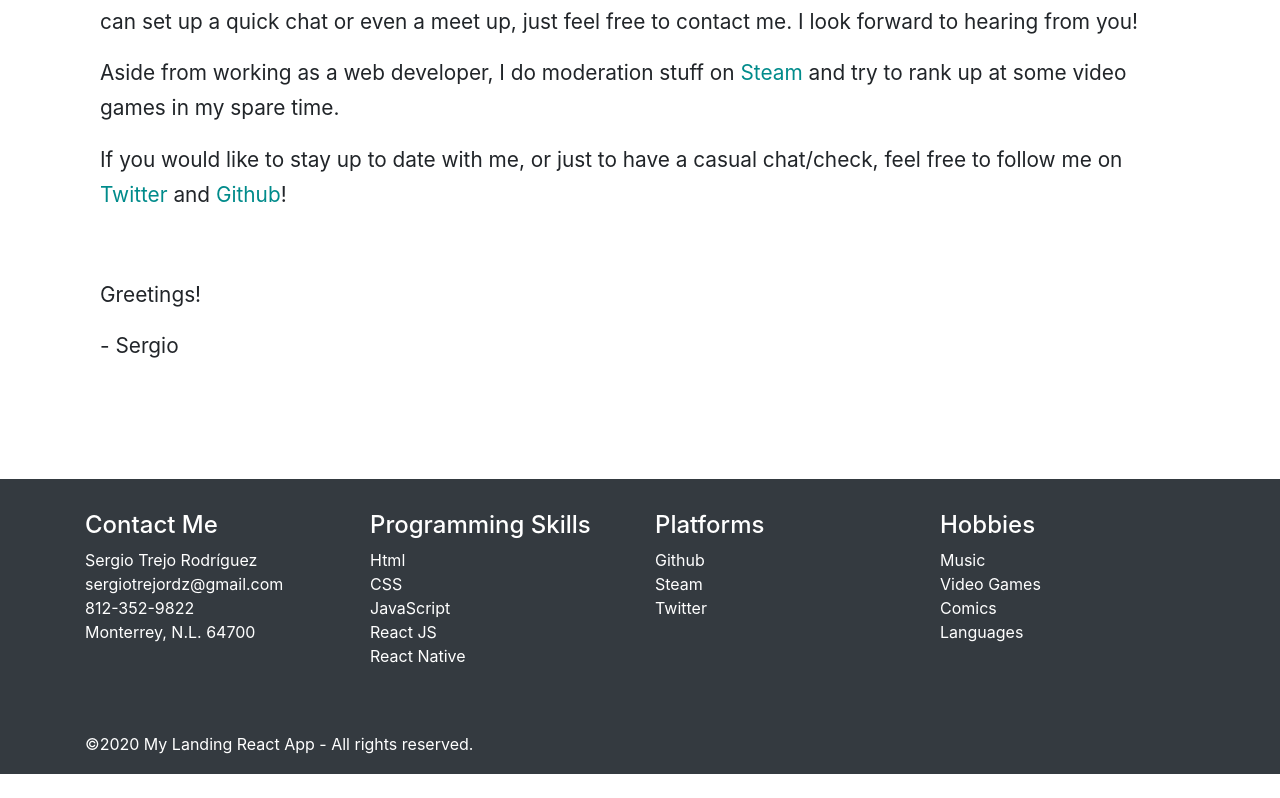
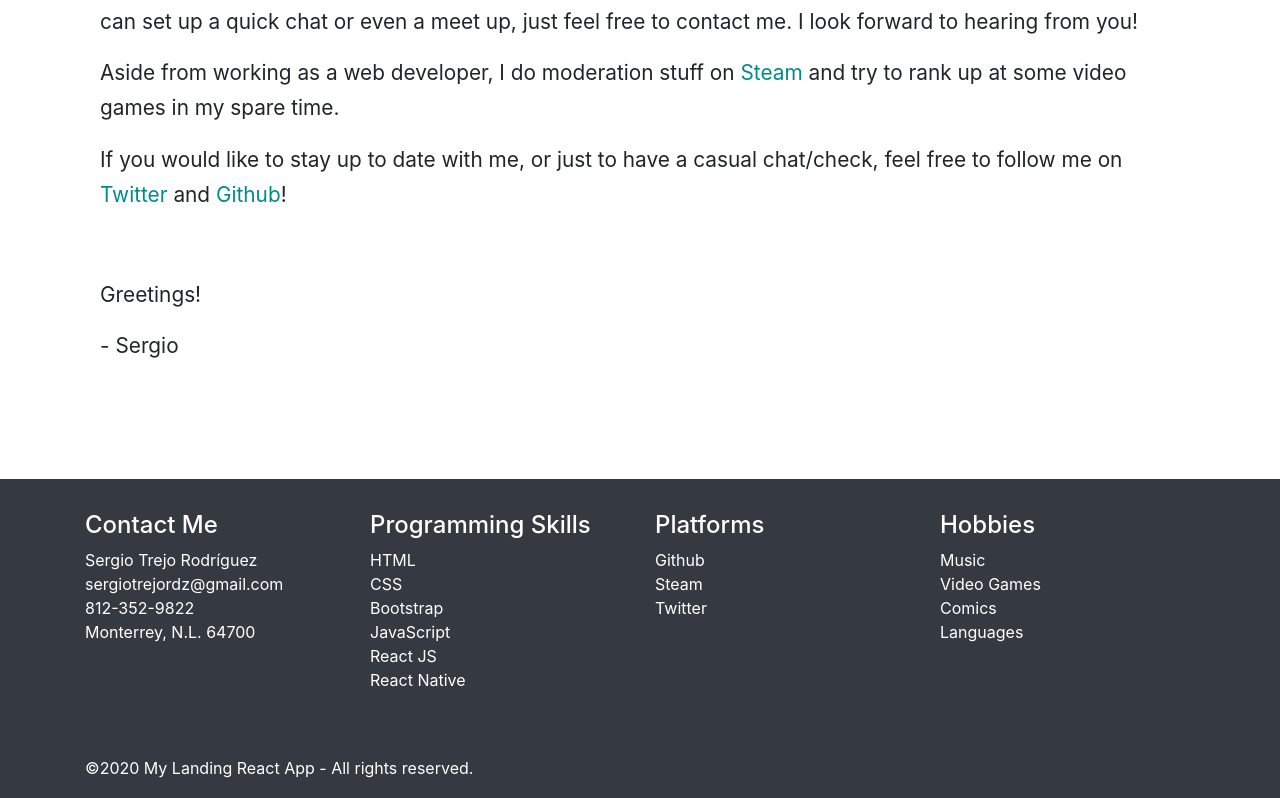
Before and after one commit to sergio-trdz/rjslandingpage, a React (Create React App) app: page / in a window 1280 px wide. Shown: the part 336-1134 px from the top of the page. Before the commit the page ends 1110 px from the top, so only its background shows below. Built offline with nearby package versions, Linux system fonts and the light colour scheme.

Commit message:
fixed issues

```diff
--- a/public/index.html
+++ b/public/index.html
@@ -24,7 +24,7 @@
       work correctly both with client-side routing and a non-root public URL.
       Learn how to configure a non-root public URL by running `npm run build`.
     -->
-    <title>React App</title>
+    <title>sTrejoBlog</title>
   </head>
   <body>
     <noscript>You need to enable JavaScript to run this app.</noscript>
--- a/src/components/layouts/Footer.js
+++ b/src/components/layouts/Footer.js
@@ -21,8 +21,9 @@ function Footer() {
                         <div className="col-md-3 col-sm-6">
                         <h4>Programming Skills</h4>
                         <ul className="list-unstyled">
-                            <li>Html</li>
+                            <li>HTML</li>
                             <li>CSS</li>
+                            <li>Bootstrap</li>
                             <li>JavaScript</li>
                             <li>React JS</li>
                             <li>React Native</li>
```
Also changed, not shown: 1 other file (tests, documents, lock files or other folders).
